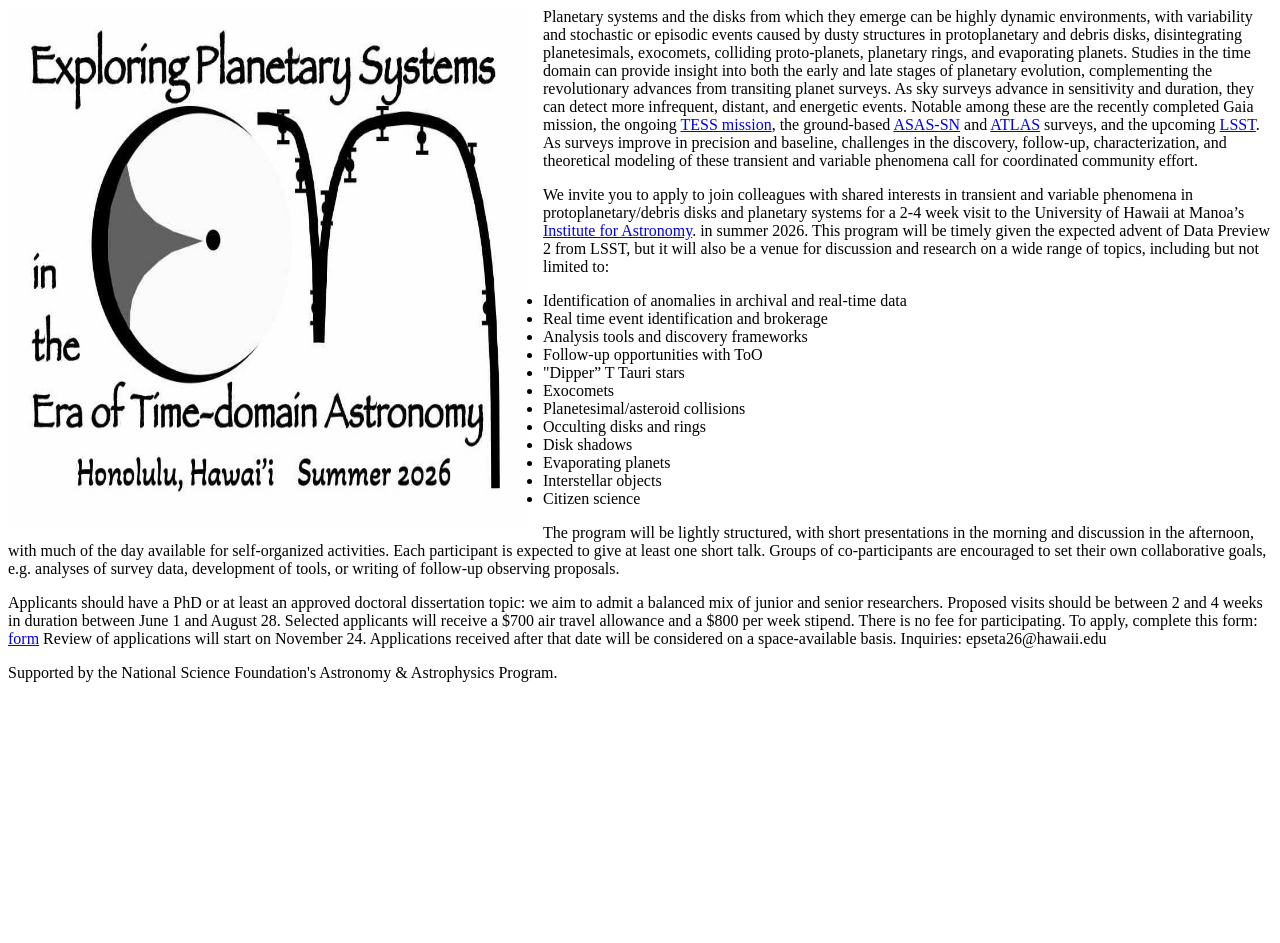
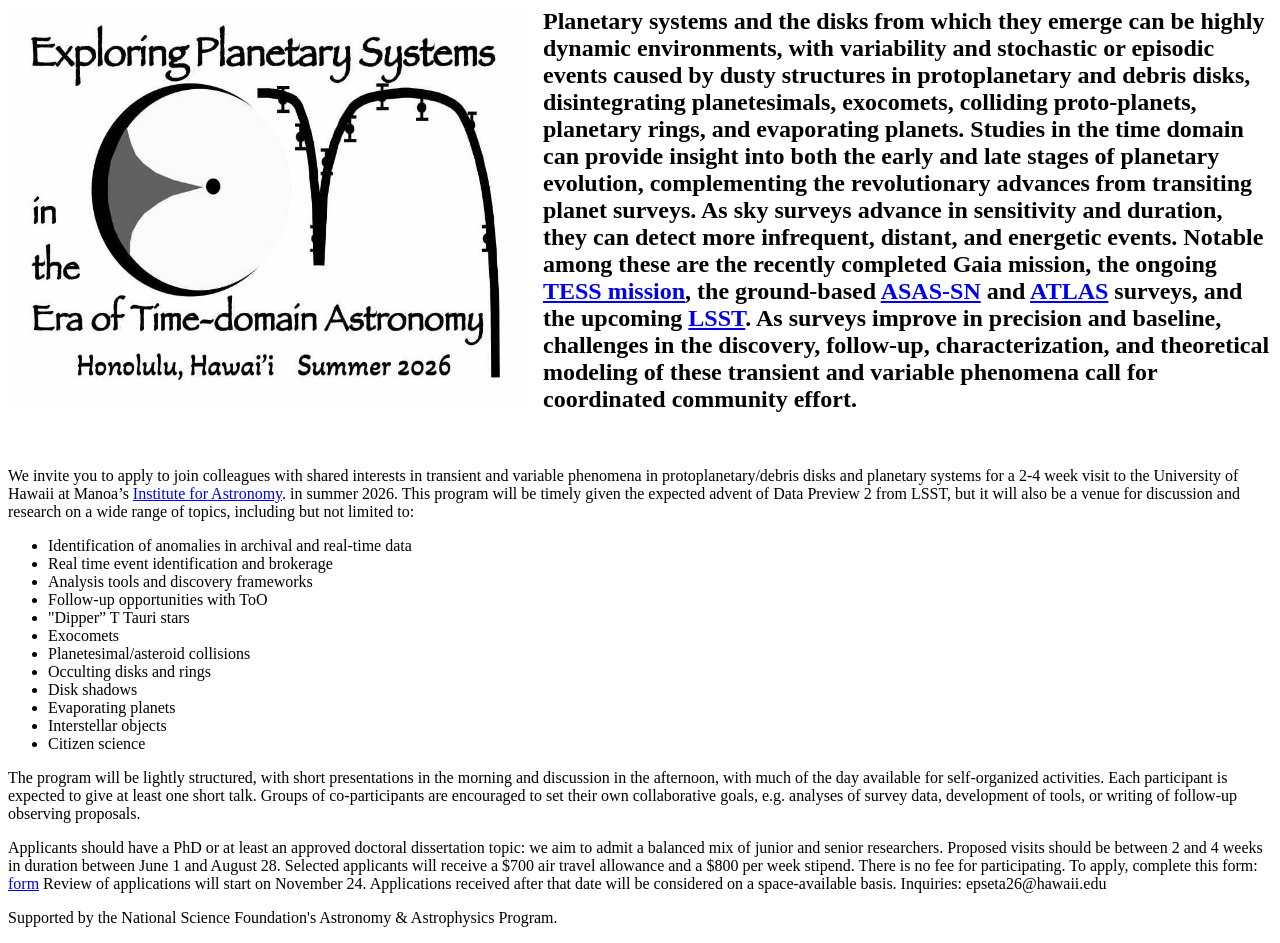
Before and after one commit to egaidos/egaidos.github.io, a Jekyll site: the page epseta26.html, which Jekyll copies as it is, in a window 1280 px wide. Built offline with Jekyll 4.4.1, drawn with Linux system fonts in a browser that asks for light colours; a style sheet for code colours, icons or effects is not loaded; before the commit the page ends 900 px from its top, so only the background shows below that.

Commit message:
Update epseta26.html

```diff
--- a/epseta26.html
+++ b/epseta26.html
@@ -11,7 +11,7 @@
 <link rel="stylesheet" href="https://cdn.rawgit.com/jpswalsh/academicons/master/css/academicons.min.css">
 <body id="top">
 
-<img src="../images/epseta.jpg" width=520 height=520 alt="logo" class="image-left">
+<img src="../images/epseta.jpg" width=520 height=400 alt="logo" class="image-left">
 <!-- Header -->
 
 <!-- Main -->
@@ -20,8 +20,9 @@
 <section id="one">
 <!-- <h2>Research Projects</h2>
 --><div class="row">
-<p>Planetary systems and the disks from which they emerge can be highly dynamic environments, with variability and stochastic or episodic events caused by dusty structures in protoplanetary and debris disks, disintegrating planetesimals, exocomets, colliding proto-planets, planetary rings, and evaporating planets.  Studies in the time domain can provide insight into both the early and late stages of planetary evolution, complementing the revolutionary advances from transiting planet surveys.  As sky surveys advance in sensitivity and duration, they can detect more infrequent, distant, and energetic events. Notable among these are the recently completed Gaia mission, the ongoing <a href="https://tess.mit.edu">TESS mission</a>, the ground-based <a href="https://www.astronomy.ohio-state.edu/asassn/">ASAS-SN</a> and <a href="https://atlas.fallingstar.com/">ATLAS</a> surveys, and the upcoming <a href="https://www.lsst.org/">LSST</a>. As surveys improve in precision and baseline, challenges in the discovery, follow-up, characterization, and theoretical modeling of these transient and variable phenomena call for coordinated community effort.</p>
+<p><h1>Planetary systems and the disks from which they emerge can be highly dynamic environments, with variability and stochastic or episodic events caused by dusty structures in protoplanetary and debris disks, disintegrating planetesimals, exocomets, colliding proto-planets, planetary rings, and evaporating planets.  Studies in the time domain can provide insight into both the early and late stages of planetary evolution, complementing the revolutionary advances from transiting planet surveys.  As sky surveys advance in sensitivity and duration, they can detect more infrequent, distant, and energetic events. Notable among these are the recently completed Gaia mission, the ongoing <a href="https://tess.mit.edu">TESS mission</a>, the ground-based <a href="https://www.astronomy.ohio-state.edu/asassn/">ASAS-SN</a> and <a href="https://atlas.fallingstar.com/">ATLAS</a> surveys, and the upcoming <a href="https://www.lsst.org/">LSST</a>. As surveys improve in precision and baseline, challenges in the discovery, follow-up, characterization, and theoretical modeling of these transient and variable phenomena call for coordinated community effort.</h1></p>
 
+<br>
 <p>We invite you to apply to join colleagues with shared interests in transient and variable phenomena in protoplanetary/debris disks and planetary systems for a 2-4 week visit to the University of Hawaii at Manoa’s <a href="https://www.ifa.hawaii.edu">Institute for Astronomy</a>. in summer 2026.  This program will be timely given the expected advent of Data Preview 2 from LSST, but it will also be a venue for discussion and research on a wide range of topics, including but not limited to:</p>
 
 <ul>
```
